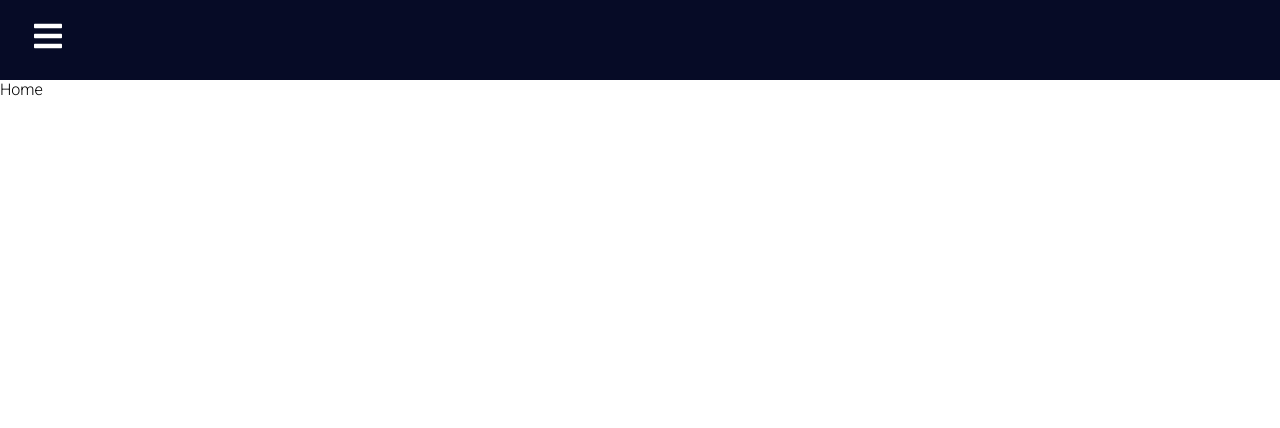
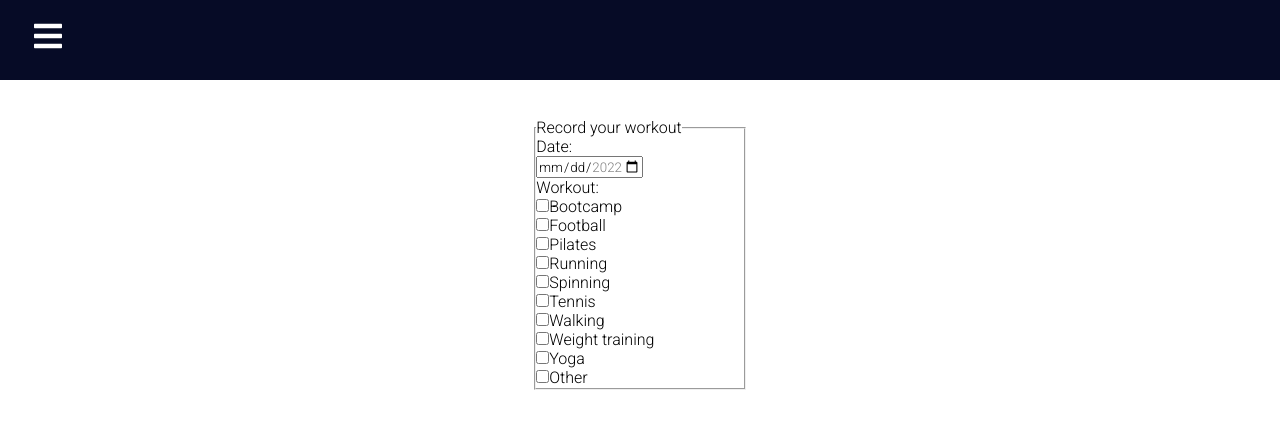
Before and after one commit to F-DSOUZA/fitness-tracker-pwa, a React (Create React App) app: page / in a window 1280 px wide. Shown: the top 428 px of the page. Built offline with nearby package versions, Linux system fonts and the light colour scheme.

Commit message:
added basic unstyled form

```diff
--- a/src/components/calendarMonth.ts
+++ b/src/components/calendarMonth.ts
@@ -63,7 +63,6 @@ export class CalendarMonth {
       if (key.includes(workout_type.toLowerCase())) {
         return value;
       }
-      //Rui - if i return null here instead why could fn be undefined?
     }
     return CalendarMonth.ImageMap['other'];
   }
@@ -95,7 +94,3 @@ export class CalendarMonth {
     return currentMonth;
   }
 }
-
-//Rui - when are setters used
-
-//Rui - can i combine svgs into same ike
--- /dev/null
+++ b/src/pages/home.css
@@ -0,0 +1,12 @@
+.form {
+  display: flex;
+  flex-direction: column;
+}
+
+input[type='checkbox'][id='other'] + label + input[type='text'] {
+  visibility: hidden;
+}
+
+input[type='checkbox'][id='other']:checked + label + input[type='text'] {
+  visibility: visible;
+}
--- a/src/pages/home.tsx
+++ b/src/pages/home.tsx
@@ -1,5 +1,141 @@
-import React from 'react';
+import React, { useRef } from 'react';
+import { useApiContext } from '../components/context';
+import Section from '../components/section';
+import './home.css';
 
 export default function Home() {
-  return <div>Home</div>;
+  const otherCheckboxRef = useRef(null);
+  const otherInputRef = useRef(null);
+
+  //const { addWorkout } = useApiContext();
+  const handleOtherChecked = () => {
+    //console.log(otherInputRef.current?.value.classNames);
+  };
+
+  const handleSubmit = {
+    //addWorkout({workout_date:})
+  };
+
+  return (
+    <Section>
+      <fieldset>
+        <legend>Record your workout</legend>
+        <form className="form">
+          <div>
+            <legend>Date:</legend>
+            <input
+              required
+              type="date"
+              id="workoutDate"
+              name="workoutDate"
+              value=""
+              min="2022-01-01"
+              max="2022-12-31"
+            ></input>
+            <legend>Workout:</legend>
+          </div>
+          <div>
+            <input
+              name="workoutType"
+              value="bootcamp"
+              type="checkbox"
+              id="bootcamp"
+            ></input>
+            <label htmlFor="bootcamp">Bootcamp</label>
+          </div>
+          <div>
+            <input
+              name="workoutType"
+              value="football"
+              type="checkbox"
+              id="football"
+            ></input>
+            <label htmlFor="football">Football</label>
+          </div>
+          <div>
+            <input
+              name="workoutType"
+              value="pilates"
+              type="checkbox"
+              id="pilates"
+            ></input>
+            <label htmlFor="pilates">Pilates</label>
+          </div>
+          <div>
+            <input
+              name="workoutType"
+              value="running"
+              type="checkbox"
+              id="running"
+            ></input>
+            <label htmlFor="running">Running</label>
+          </div>
+          <div>
+            <input
+              name="workoutType"
+              value="spinning"
+              type="checkbox"
+              id="spinning"
+            ></input>
+            <label htmlFor="spinning">Spinning</label>
+          </div>
+          <div>
+            <input
+              name="workoutType"
+              value="tennis"
+              type="checkbox"
+              id="tennis"
+            ></input>
+            <label htmlFor="tennis">Tennis</label>
+          </div>
+          <div>
+            <input
+              name="workoutType"
+              value="walking"
+              type="checkbox"
+              id="walking"
+            ></input>
+            <label htmlFor="walking">Walking</label>
+          </div>
+          <div>
+            <input
+              name="workoutType"
+              value="weights"
+              type="checkbox"
+              id="weights"
+            ></input>
+            <label htmlFor="weights">Weight training</label>
+          </div>
+          <div>
+            <input
+              name="workoutType"
+              value="yoga"
+              type="checkbox"
+              id="yoga"
+            ></input>
+            <label htmlFor="yoga">Yoga</label>
+          </div>
+          <div>
+            <input
+              onChange={handleOtherChecked}
+              ref={otherCheckboxRef}
+              name="workoutType"
+              value="other"
+              type="checkbox"
+              id="other"
+            ></input>
+            <label htmlFor="other">Other</label>
+            <input
+              className="otherInput"
+              ref={otherInputRef}
+              type="text"
+              id="otherValue"
+              name="other"
+              placeholder="name of activity"
+            />
+          </div>
+        </form>
+      </fieldset>
+    </Section>
+  );
 }
--- a/src/pages/search.tsx
+++ b/src/pages/search.tsx
@@ -1,14 +1,58 @@
-import React, { useRef } from 'react';
-import { useEffect } from 'react';
+import React, { useRef, RefObject } from 'react';
+import { useEffect, useState } from 'react';
+import { useApiContext } from '../components/context';
 import Section from '../components/section';
 
 export default function Search() {
-  const inputRef = useRef(null);
-  //console.log(inputRef.current.value);
-  //useEffect(() => {}, [inputRef]);
+  const inputRef: RefObject<HTMLInputElement> = useRef(null);
+  const [inputValue, setInputValue] = useState('');
+  const { onFilterWorkouts } = useApiContext();
+
+  //useEffect(() => {
+  //  //const date = inputValue.split('/');
+  //  //if (date.length === 3) {
+  //  //  console.log(date);
+  //    // onFilterWorkouts(inputValue[0], inputValue[1], inputValue[2]);
+  //  }
+  //}, [inputValue]);
+
+  const debounce = () => {
+    console.log('inside debounce');
+    return function executedFunction() {
+      const later = function () {
+        console.log('inside later fn');
+      };
+
+      setTimeout(later, 1000);
+      console.log('inside ex fn');
+    };
+  };
+
+  const handleChange = () => {
+    debounce();
+    //inputRef.current?.value && setInputValue(inputRef.current?.value);
+    //every change, change the state
+    //debounce the call to the state
+    //when the state changes use useEffect dependent on state to call the context api
+    //call a context function when the the reff changes
+    //how does handle change work?
+  };
+
   return (
     <Section>
-      <input ref={inputRef} placeholder="MM/DD/YYYY" />
+      <input
+        onChange={handleChange}
+        type="text"
+        ref={inputRef}
+        placeholder="MM/DD/YYYY"
+      />
     </Section>
   );
 }
+
+//when the user starts typing call debounce
+//debounce returns a  function excecuted function
+//excecuted returns a function later that is called within the scope of excecuted function after a timeout
+//we want debounce to be called when they start typing as we need to initialize the timer  and start the timeout function
+
+//check rendering and possibly split out input component
```
Also changed, not shown: src/assets/images/Yoga.svg.
